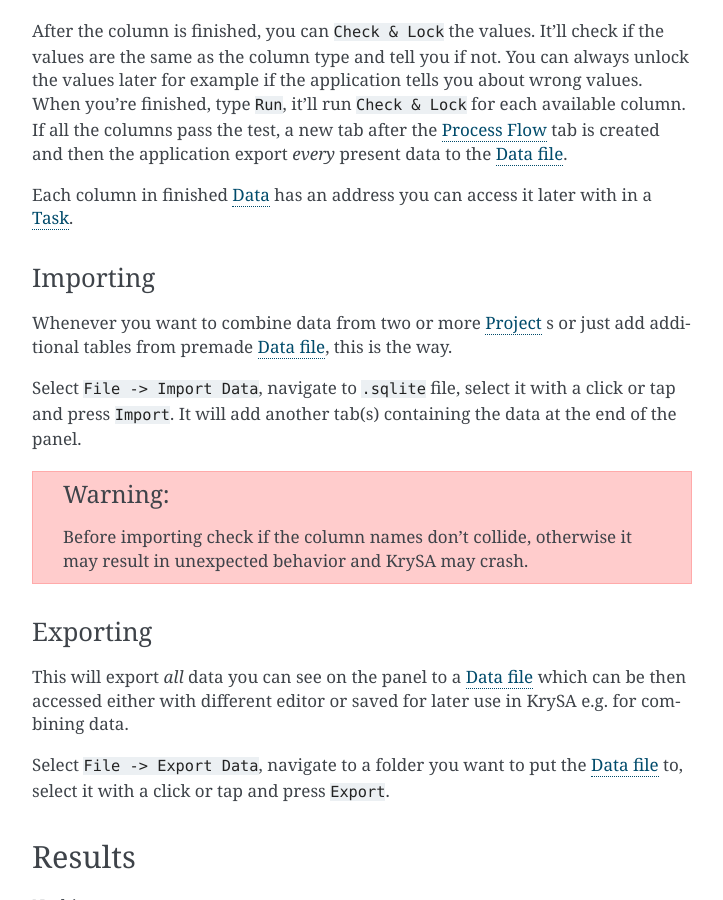
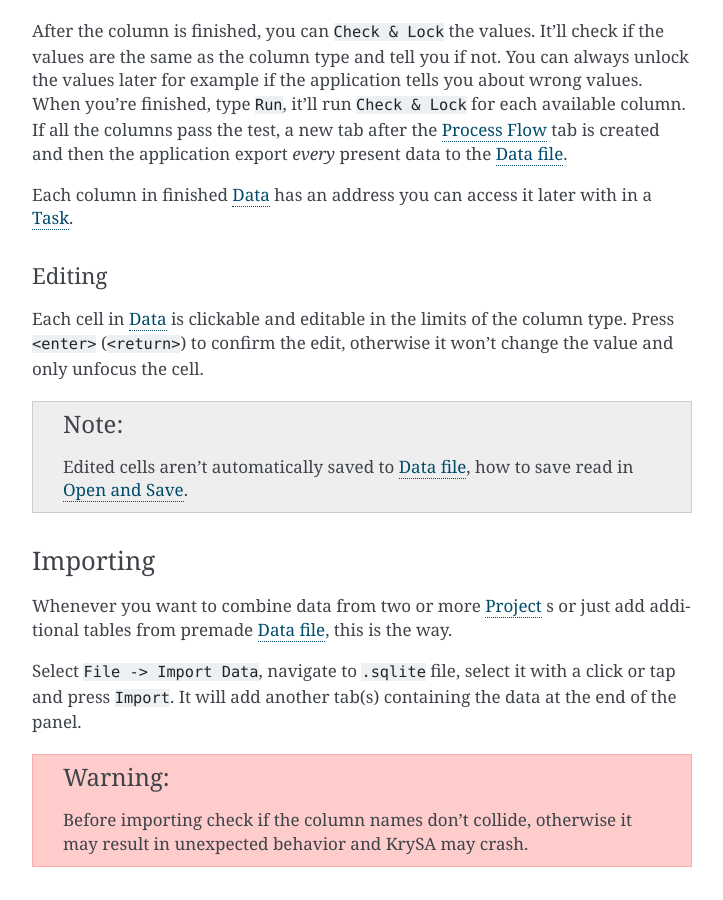
Before and after one commit to KeyWeeUsr/KrySA, a Sphinx documentation site: the page built from docs/source/project.rst, in a window 1280 px wide and 900 px high, scrolled down 1806 px. Shown: the whole window, without its empty margins (388-1111 px from the left). Built offline with Sphinx 7.4.7, drawn with Linux system fonts in a browser that asks for light colours; formulas are drawn with MathJax 3.

Commit message:
Add Data editing docs

```diff
--- a/docs/source/index.rst
+++ b/docs/source/index.rst
@@ -28,9 +28,3 @@
    project
    task
    contribute
-
-Indices and tables
-==================
-
-* :ref:`genindex`
-* :ref:`search`
--- a/docs/source/project.rst
+++ b/docs/source/project.rst
@@ -90,6 +90,16 @@
 Each column in finished :ref:`data` has an address you can access it later with
 in a :ref:`task`.
 
+Editing
+^^^^^^^
+
+Each cell in :ref:`data` is clickable and editable in the limits of the column
+type. Press ``<enter>`` (``<return>``) to confirm the edit, otherwise it won't
+change the value and only unfocus the cell.
+
+.. note:: Edited cells aren't automatically saved to :ref:`sqlite`, how to save
+   read in :ref:`osproject`.
+
 Importing
 ~~~~~~~~~
 
```
